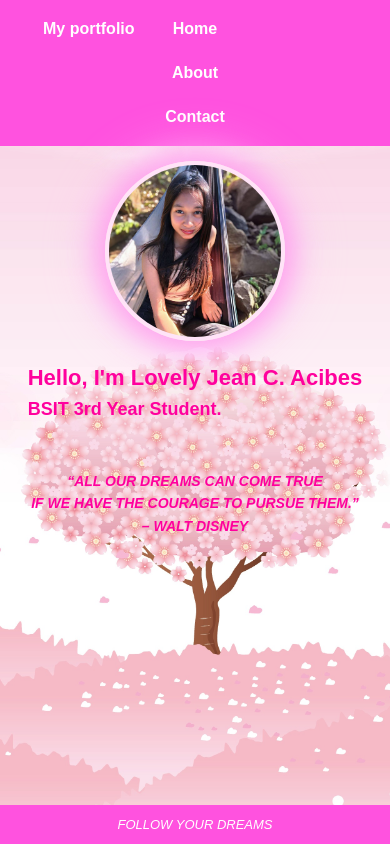
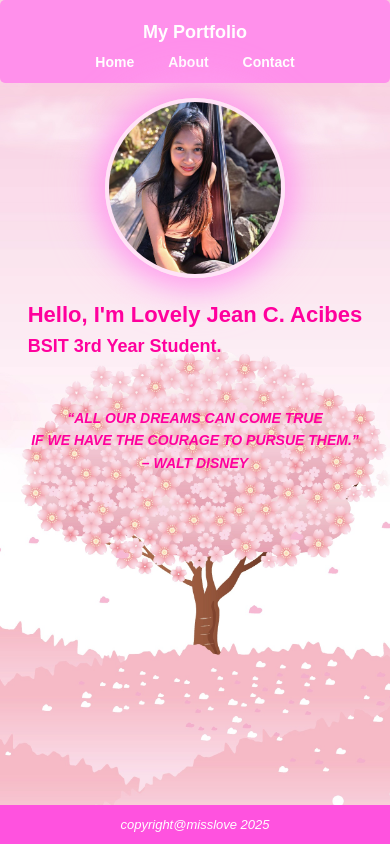
Before and after one commit to lovejeanacibes04-wq/Acibes_Lovely_Jean, a plain HTML site: page index.html in a window 390 px wide. Drawn offline with Linux system fonts and the light colour scheme.

Commit message:
Add files via upload

```diff
--- a/index.html
+++ b/index.html
@@ -5,19 +5,19 @@
   <meta charset="UTF-8">
   <meta name="viewport" content="width=device-width, initial-scale=1.0">
   <link rel="stylesheet" href="style.css">
-  <title>Lovely Jean C. Acibes | Portfolio</title>
+  <title>Portfolio</title>
 </head>
 <body>
 
-  <!-- ✅ Navbar (moved outside the grid) -->
   <div class="navbar">
-    <ul>
-      <li><a href="#">My portfolio</a></li>
-      <li><a href="#">Home</a></li>
-      <li><a href="#">About</a></li>
-      <li><a href="#">Contact</a></li>
-    </ul>
-  </div>
+  <a class="logo">My Portfolio</a>
+  <ul>
+    <li><a href="index.html">Home</a></li>
+    <li><a href="about.html">About</a></li>
+    <li><a href="contact.html">Contact</a></li>
+  </ul>
+</div>
+
 
 
 
@@ -43,7 +43,7 @@
 
   <!-- Footer -->
   <footer class="footer">
-    FOLLOW YOUR DREAMS
+    copyright@misslove 2025
   </footer>
 
 </body>
--- a/style.css
+++ b/style.css
@@ -25,36 +25,52 @@ body {
   padding-bottom: 80px;
 }
 
-/* Navbar */
+/* ===== NAVBAR ===== */
 .navbar {
-  grid-column: 1 / 6;
-  background:#ff90eb;
-  padding: 15px;
+  width: 100%;
+  background: #ff90eb;
+  padding: 15px 10px;
   border-radius: 5px;
-  grid-gap: 1px;
+  display: flex;
+  justify-content: space-between;
+  align-items: center;
+  flex-wrap: wrap; /* allows it to wrap if screen is too narrow */
+}
+
+.navbar .logo {
+  font-weight: bold;
+  font-size: 18px;
+  color: white;
+  text-decoration: none;
 }
 
 .navbar ul {
   list-style: none;
   display: flex;
-  justify-content: right;
-
+  justify-content: flex-end;
+  align-items: center;
+  flex-wrap: wrap; /* ensures items move neatly if space is tight */
+  gap: 15px;
+  margin: 0;
+  padding: 0;
 }
 
 .navbar li {
-  margin: 0 15px;
-
+  margin: 0;
 }
 
 .navbar a {
   text-decoration: none;
   color: white;
   font-weight: bold;
+  padding: 8px 14px;
+  border-radius: 6px;
+  transition: background 0.3s ease, color 0.3s ease;
 }
 
-.navbar li:nth-child(1){
-  position: absolute;
-  left: 20px;
+.navbar a:hover {
+  background-color: #ffe3f7;
+  color: #ff009d;
 }
 
 
@@ -95,6 +111,14 @@ body {
   font-size: 22px;
   color: #ff009d;
   display: flex;
+  text-decoration: none;
+}
+
+.text-section h2 a{
+  font-size: 22px;
+  color: #ff009d;
+  display: flex;
+  text-decoration: none;
 }
 
 /* Quote */
@@ -146,35 +170,21 @@ body {
     gap: 20px;
   }
 
-  /* Navbar simplified */
   .navbar {
-    width: 100%;
-    background: #ff52df;
-    padding: 12px 0;
-    border-radius: 0;
+    flex-direction: column;
+    align-items: center;
     text-align: center;
+    padding: 12px;
   }
 
   .navbar ul {
-    display: flex;
-    flex-direction: column;
+    justify-content: center;
     gap: 10px;
-    padding: 0;
-    margin: 0;
-    list-style: none;
   }
 
-  .navbar ul li a {
-    color: white;
-    text-decoration: none;
-    font-weight: bold;
-    font-size: 16px;
-    display: inline-block;
-    padding: 8px;
-  }
-
-  .navbar ul li a:hover {
-    color: #ffe3f7;
+  .navbar a {
+    padding: 10px 12px;
+    font-size: 14px;
   }
 
   /* Profile Image */
```
Also changed, not shown: about.html (added, +47 -0 lines), contact.html (added, +48 -0 lines).
